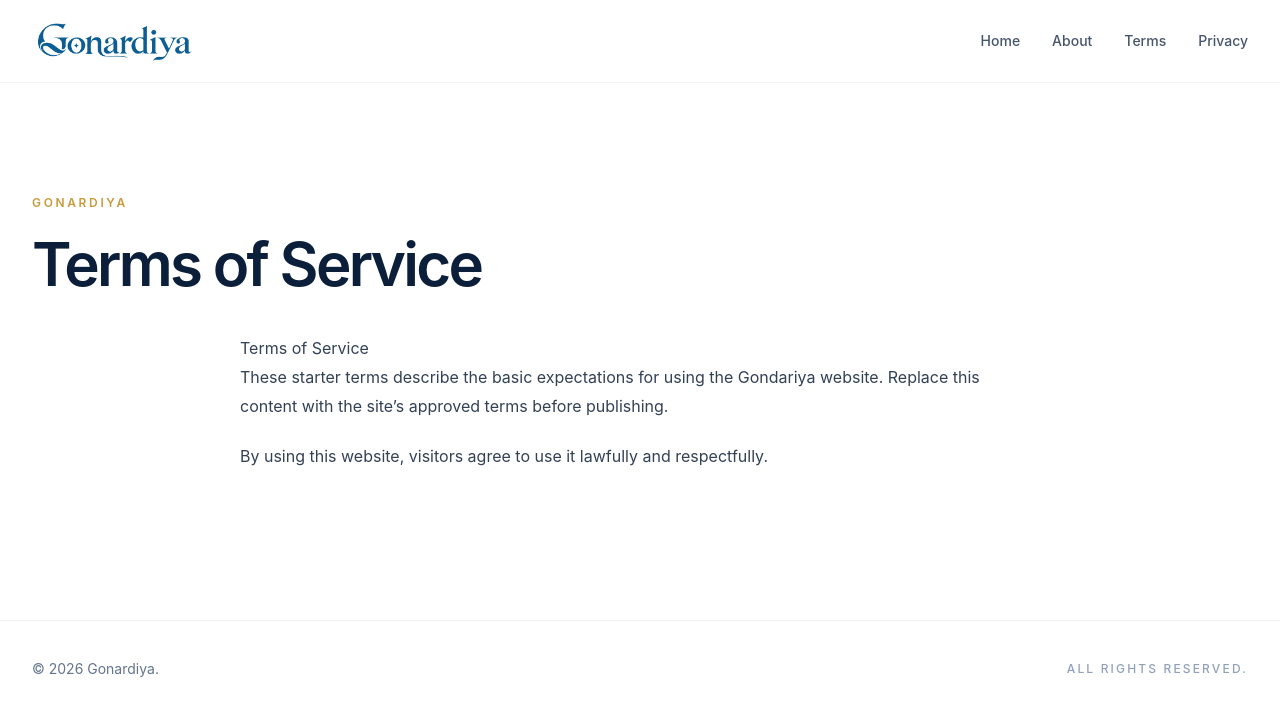
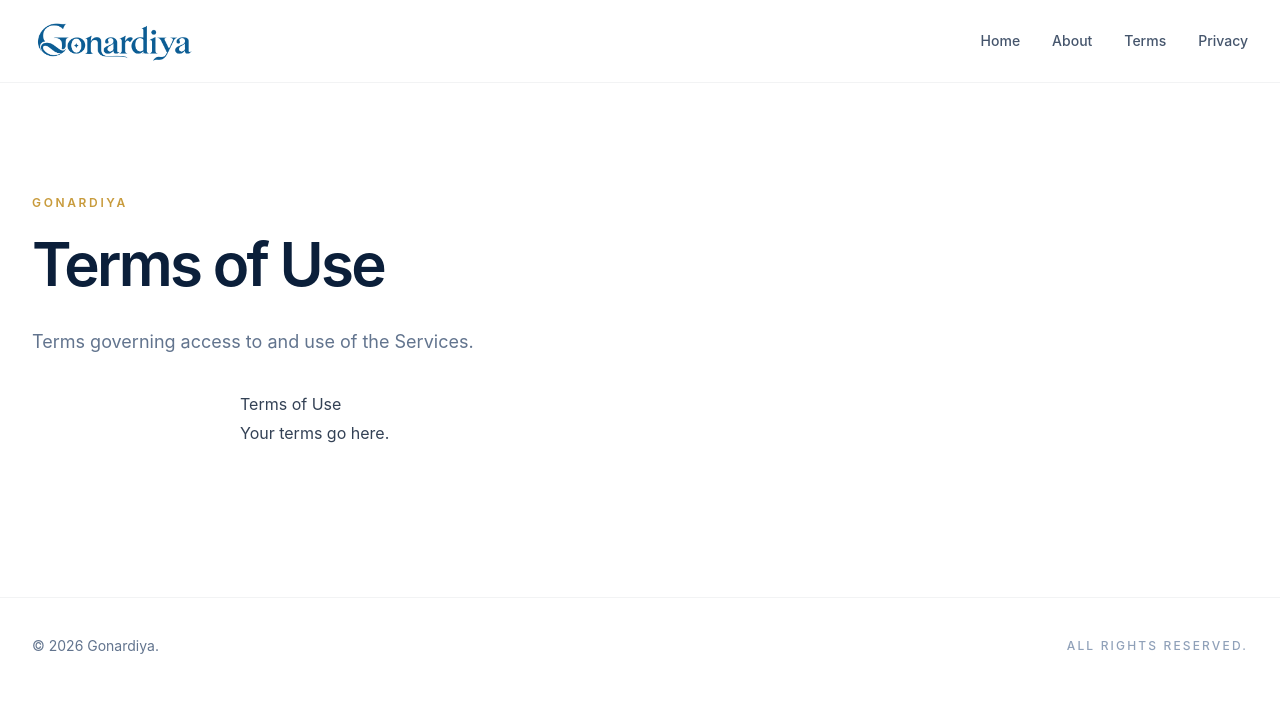
Before and after one commit to RatioJuris/gondariya-web, a Jekyll site: the page built from public/terms.md, in a window 1280 px wide. Shown: the top 716 px of the page. Built offline with Jekyll 4.4.1, drawn with Linux system fonts in a browser that asks for light colours.

Commit message:
Revise Terms of Service to Terms of Use
Updated the document to reflect 'Terms of Use' and added metadata.

```diff
--- a/public/terms.md
+++ b/public/terms.md
@@ -1,12 +1,25 @@
 ---
 layout: default
-title: Terms of Service
-permalink: /terms/
+
+title: "Terms of Use"
+
+description: >
+  Terms governing access to and use of the Services.
+
+keywords:
+  - terms
+  - terms of use
+  - conditions
+
+robots: "index,follow"
+
+jsonld:
+  "@context": "https://schema.org"
+  "@type": "WebPage"
+  name: "Terms of Use"
+  description: "Terms governing access to and use of the Services."
 ---
 
-# Terms of Service
+# Terms of Use
 
-These starter terms describe the basic expectations for using the Gondariya
-website. Replace this content with the site's approved terms before publishing.
-
-By using this website, visitors agree to use it lawfully and respectfully.
+Your terms go here.
```
